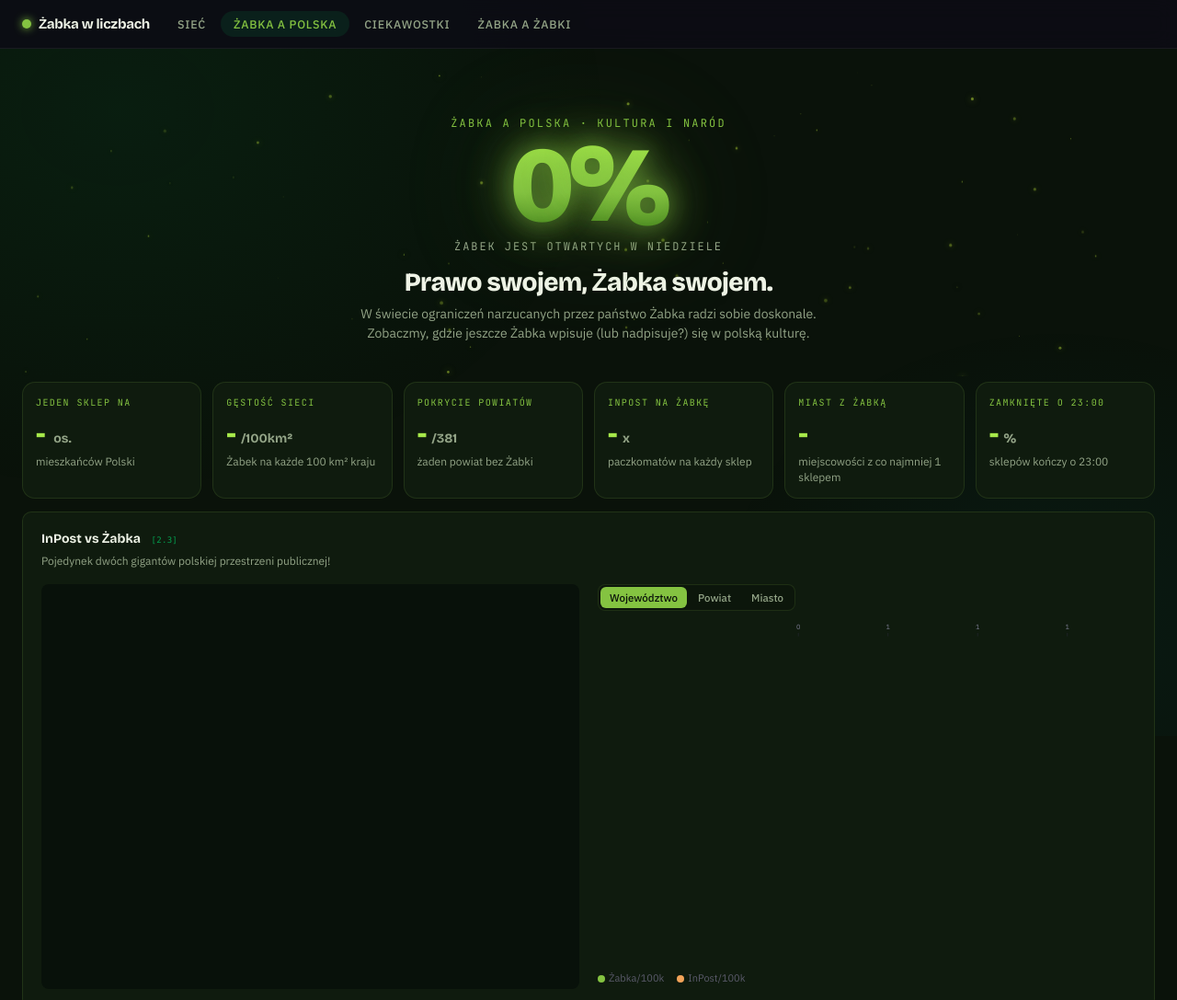
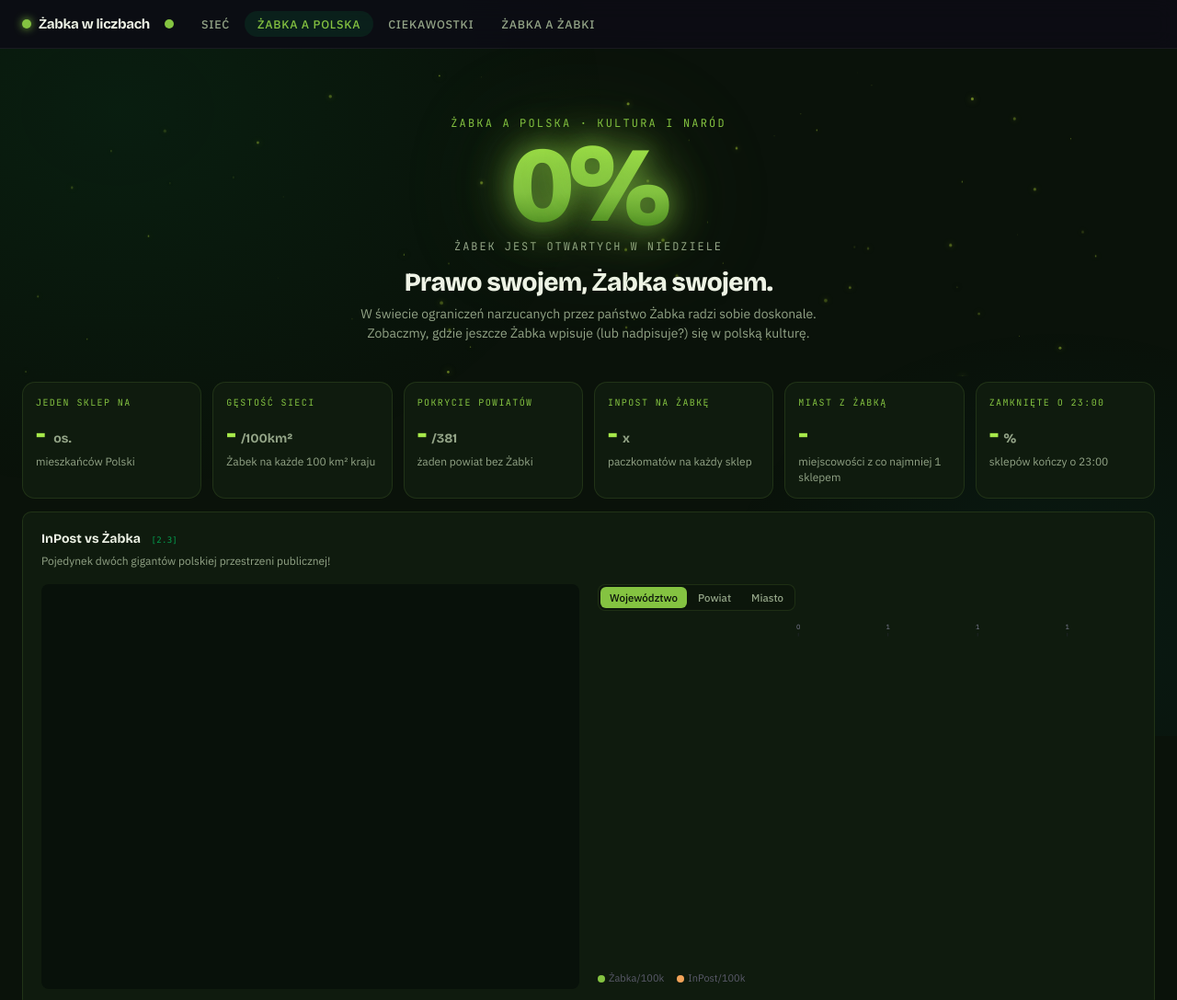
Before and after one commit to barankiewicz/zabka-stats, a website built with Vite: page frontend/index.html in a window 1280 px wide. Shown: the top 1087 px of the page at 92% size. Built offline with nearby package versions, Linux system fonts and the light colour scheme; no server answers.

Commit message:
Zielona kropka z tooltipem w naglowku
Dodalam mala, pulsujaca zielona kropke obok logo - po najechaniu pokazuje krotki
opis strony i zrodla danych. Zrobione jako reuzywalny komponent CSS-only
(.info-dot z atrybutem data-tip), wiec taki sam tooltip mozna wstawic gdziekolwiek
indziej bez JS. Tooltip rozwija sie w dol i w prawo, zeby nie wychodzil za ekran
ani nie byl przycinany przez overflow kart.

```diff
--- a/frontend/index.html
+++ b/frontend/index.html
@@ -13,6 +13,7 @@
 <nav>
   <div class="nav-inner">
     <a class="brand" href="#top"><span class="brand-dot"></span>Żabka w liczbach</a>
+    <span class="info-dot" tabindex="0" role="note" aria-label="O stronie" data-tip="Atlas polskiej sieci Żabka w liczbach. Dane publiczne: lokalizator sklepów Żabki, GUS BDL, GBIF (płazy), InPost, GUGiK. Każdy wykres opisuje konkretny wniosek, nie tylko liczby. Pełna metodyka w stopce."></span>
     <div class="tab-nav" role="tablist">
       <button class="tab-btn" data-tab="siec">Sieć</button>
       <button class="tab-btn active" data-tab="spoleczenstwo">Żabka a Polska</button>
--- a/frontend/src/style.css
+++ b/frontend/src/style.css
@@ -22,6 +22,14 @@ nav{position:sticky;top:0;z-index:100;background:rgba(13,13,20,.9);backdrop-filt
 .brand{display:flex;align-items:center;gap:8px;font-family:var(--font-display);font-weight:700;font-size:15px;letter-spacing:-.02em;white-space:nowrap;cursor:pointer;text-decoration:none;color:var(--ink)}
 .brand:hover .brand-dot{box-shadow:0 0 18px var(--green)}
 .brand-dot{width:10px;height:10px;border-radius:50%;background:var(--green);box-shadow:0 0 10px var(--green);flex-shrink:0;transition:box-shadow .3s}
+
+/* reusable green-dot tooltip: <span class="info-dot" data-tip="..."></span> */
+.info-dot{position:relative;display:inline-block;width:10px;height:10px;border-radius:50%;background:var(--green);box-shadow:0 0 8px rgba(132,195,65,.6);flex-shrink:0;cursor:help;vertical-align:middle;animation:infoPulse 2.6s ease-out infinite}
+.info-dot::after{content:attr(data-tip);position:absolute;left:0;top:calc(100% + 10px);background:var(--s2);color:var(--ink);border:1px solid var(--axis);border-radius:10px;padding:9px 12px;font-family:var(--font-body);font-weight:400;font-size:12px;line-height:1.5;letter-spacing:0;width:max-content;max-width:280px;white-space:normal;text-align:left;opacity:0;transform:translateY(4px);pointer-events:none;transition:opacity .16s ease,transform .16s ease;z-index:200;box-shadow:0 10px 30px rgba(0,0,0,.45)}
+.info-dot::before{content:'';position:absolute;left:3px;top:calc(100% + 4px);border:5px solid transparent;border-bottom-color:var(--axis);opacity:0;transition:opacity .16s ease;z-index:200}
+.info-dot:hover::after,.info-dot:focus::after{opacity:1;transform:translateY(0)}
+.info-dot:hover::before,.info-dot:focus::before{opacity:1}
+@keyframes infoPulse{0%{box-shadow:0 0 0 0 rgba(132,195,65,.45)}70%{box-shadow:0 0 0 7px rgba(132,195,65,0)}100%{box-shadow:0 0 0 0 rgba(132,195,65,0)}}
 .tab-nav{display:flex;gap:2px;flex:1}
 .tab-btn{border:0;background:transparent;color:var(--muted);font-family:var(--font-body);font-size:12.5px;font-weight:500;letter-spacing:.06em;text-transform:uppercase;padding:6px 14px;border-radius:99px;cursor:pointer;transition:color .2s,background .2s;white-space:nowrap}
 .tab-btn:hover{color:var(--ink);background:rgba(255,255,255,.05)}
```
